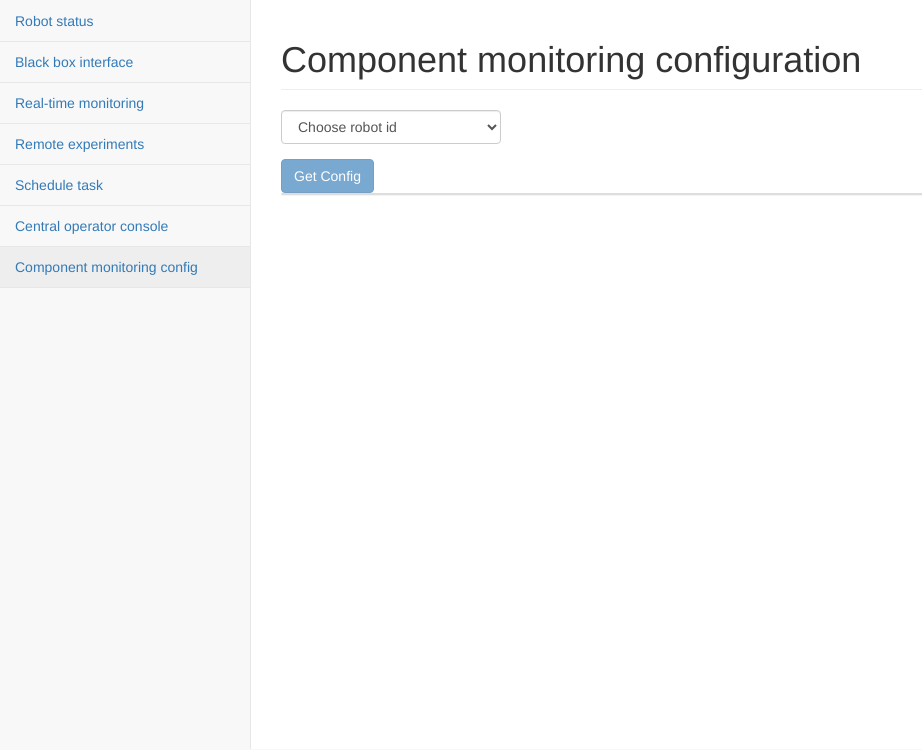
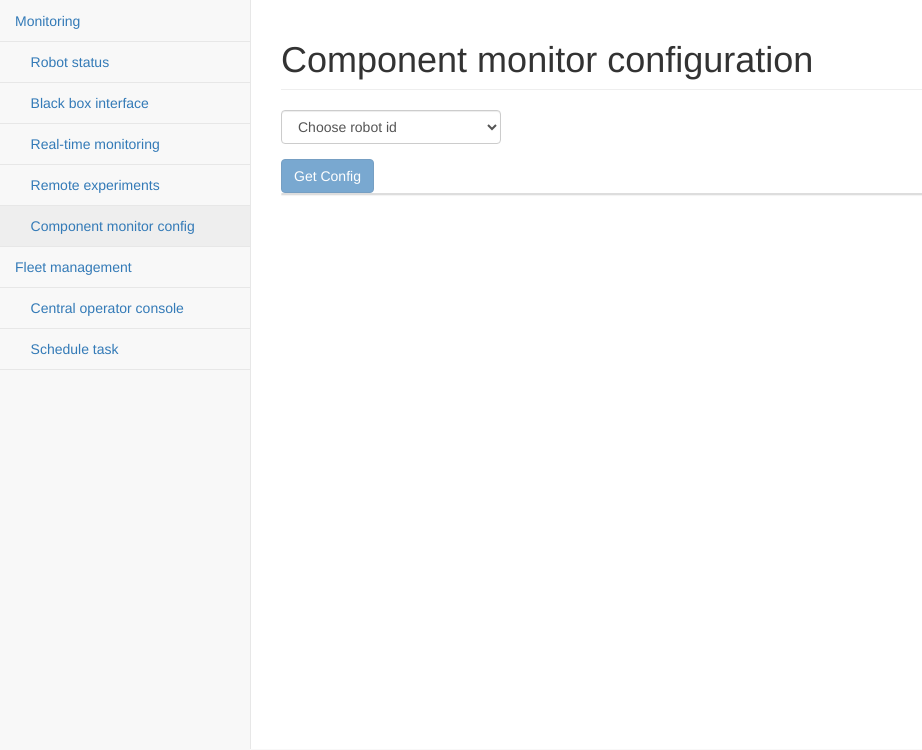
Before and after one commit to ropod-project/remote-monitoring, a Flask app: page /component_monitoring_config in a window 1280 px wide. Shown: the part 50-800 px from the top of the page, without its empty margins (0-922 px from the left). Run offline with Flask 2, Linux system fonts and the light colour scheme; data that the repository does not hold is empty; some libraries are stand-ins or nearby versions.

Commit message:
Changed the layout of the menu items

```diff
--- a/remote_monitoring/templates/component_monitoring_config.html
+++ b/remote_monitoring/templates/component_monitoring_config.html
@@ -197,7 +197,7 @@
 
 <div class="row">
     <div class="col-lg-12">
-        <h1 class="page-header">Component monitoring configuration</h1>
+        <h1 class="page-header">Component monitor configuration</h1>
     </div>
     <div class="col-lg-3">
         <div class="form-group">
--- a/remote_monitoring/templates/layout.html
+++ b/remote_monitoring/templates/layout.html
@@ -30,26 +30,36 @@
                 <div class="sidebar-nav navbar-collapse">
                     <ul class="nav" id="side-menu">
                         <li>
-                            <a href="/"><i class="fa fa-bar-chart-o fa-fw"></i>Robot status</a>
+                            <a href="#"><i class="fa fa-bar-chart-o fa-fw"></i>Monitoring</a>
+                        </li>
+                        <ul class="nav">
+                        <li>
+                            <a href="/"><i class="fa fa-bar-chart-o fa-fw"></i>&nbsp;&nbsp;&nbsp;&nbsp;Robot status</a>
                         </li>
                         <li>
-                            <a href="/black_box"><i class="fa fa-dashboard fa-fw"></i>Black box interface</a>
+                            <a href="/black_box"><i class="fa fa-dashboard fa-fw"></i>&nbsp;&nbsp;&nbsp;&nbsp;Black box interface</a>
                         </li>
                         <li>
-                            <a href="/real_time_monitoring"><i class="fa fa-dashboard fa-fw"></i>Real-time monitoring</a>
+                            <a href="/real_time_monitoring"><i class="fa fa-dashboard fa-fw"></i>&nbsp;&nbsp;&nbsp;&nbsp;Real-time monitoring</a>
                         </li>
                         <li>
-                            <a href="/experiments"><i class="fa fa-bar-chart-o fa-fw"></i>Remote experiments</a>
+                            <a href="/experiments"><i class="fa fa-bar-chart-o fa-fw"></i>&nbsp;&nbsp;&nbsp;&nbsp;Remote experiments</a>
                         </li>
                         <li>
-                            <a href="/schedule_task"><i class="fa fa-dashboard fa-fw"></i>Schedule task</a>
+                            <a href="/component_monitoring_config"><i class="fa fa-dashboard fa-fw"></i>&nbsp;&nbsp;&nbsp;&nbsp;Component monitor config</a>
+                        </li>
+                    </ul>
+                        <li>
+                            <a href="#"><i class="fa fa-bar-chart-o fa-fw"></i>Fleet management</a>
+                        </li>
+                        <ul class="nav">
+                        <li>
+                            <a href="/central_operator_console"><i class="fa fa-dashboard fa-fw"></i>&nbsp;&nbsp;&nbsp;&nbsp;Central operator console</a>
                         </li>
                         <li>
-                            <a href="/central_operator_console"><i class="fa fa-dashboard fa-fw"></i>Central operator console</a>
+                            <a href="/schedule_task"><i class="fa fa-dashboard fa-fw"></i>&nbsp;&nbsp;&nbsp;&nbsp;Schedule task</a>
                         </li>
-                        <li>
-                            <a href="/component_monitoring_config"><i class="fa fa-dashboard fa-fw"></i>Component monitoring config</a>
-                        </li>
+                    </ul>
                     </ul>
                 </div>
             </div>
```
